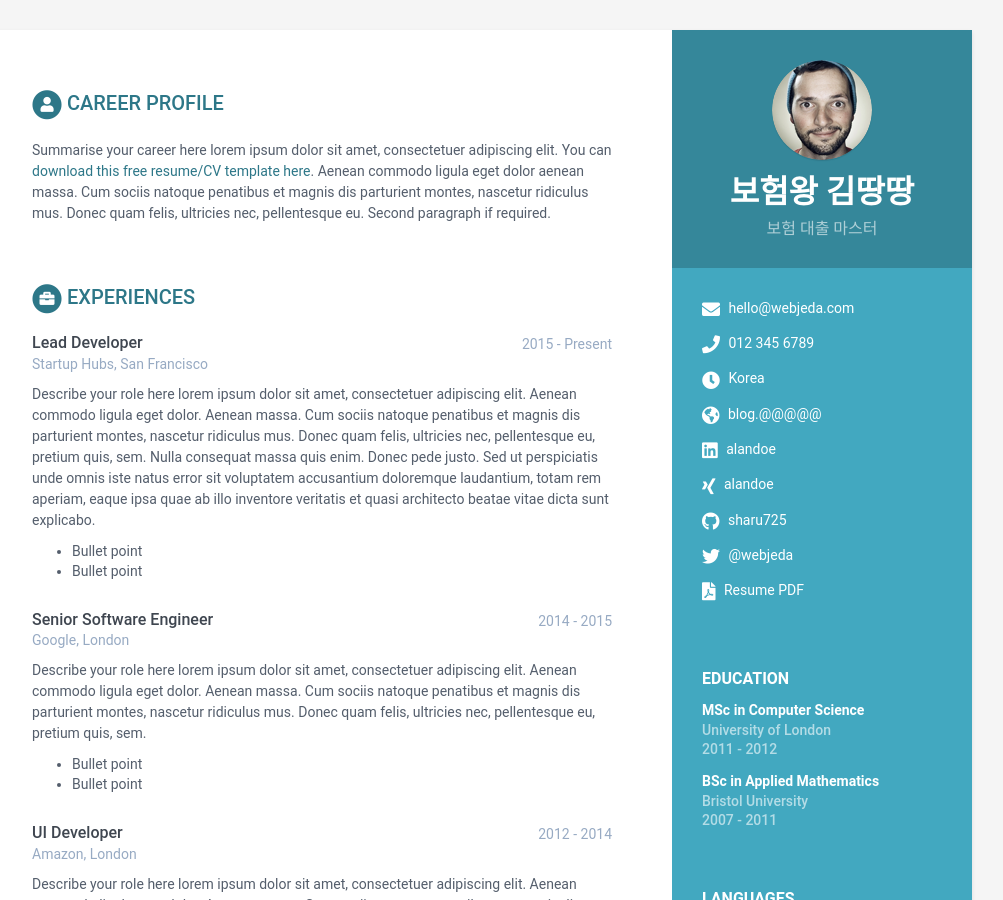
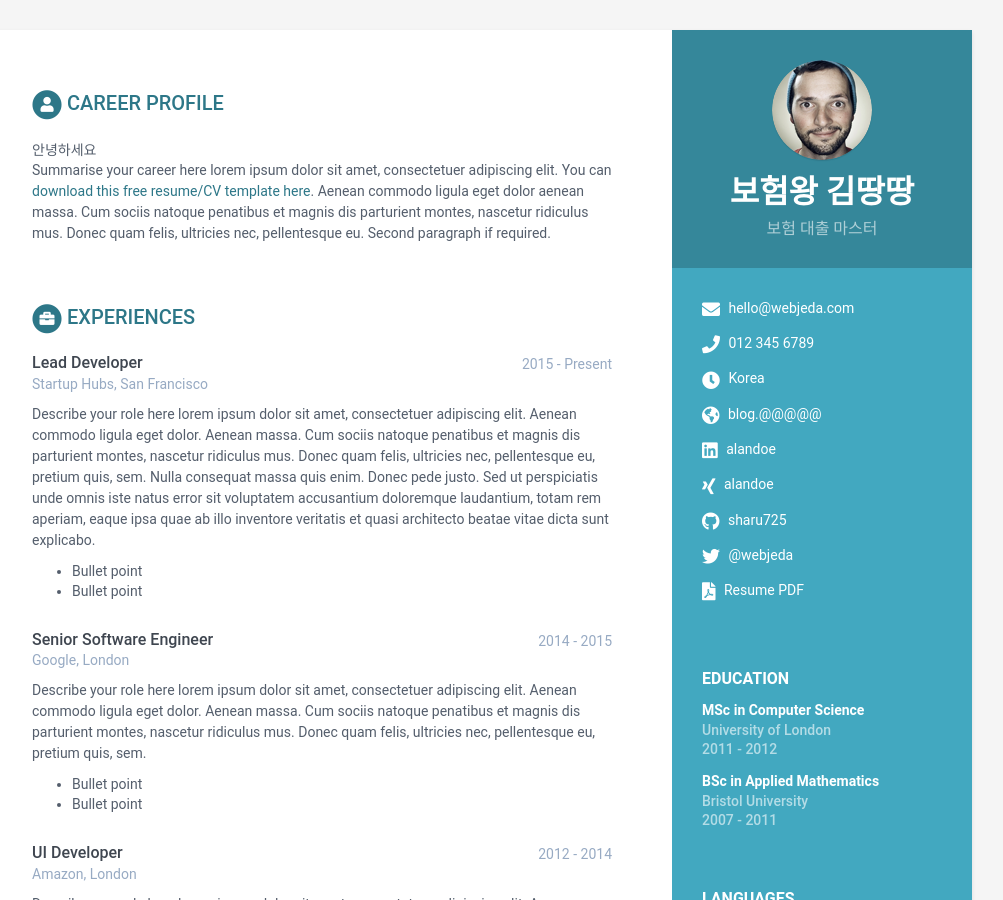
Before and after one commit to YeoHoYeon/-, a Jekyll site: the page built from index.html, in a window 1280 px wide and 900 px high. Shown: the whole window, without its empty margins (168-1171 px from the left). Built offline with Jekyll 4.4.1, drawn with Linux system fonts in a browser that asks for light colours.

Commit message:
Update career-profile.html

```diff
--- a/_includes/career-profile.html
+++ b/_includes/career-profile.html
@@ -9,7 +9,7 @@
     </span>
     {{ career-profile.title }}
   </h2>
-
+안녕하세요
   <div class="summary">
     {{ career-profile.summary | markdownify }}
   </div><!--//summary-->
```
